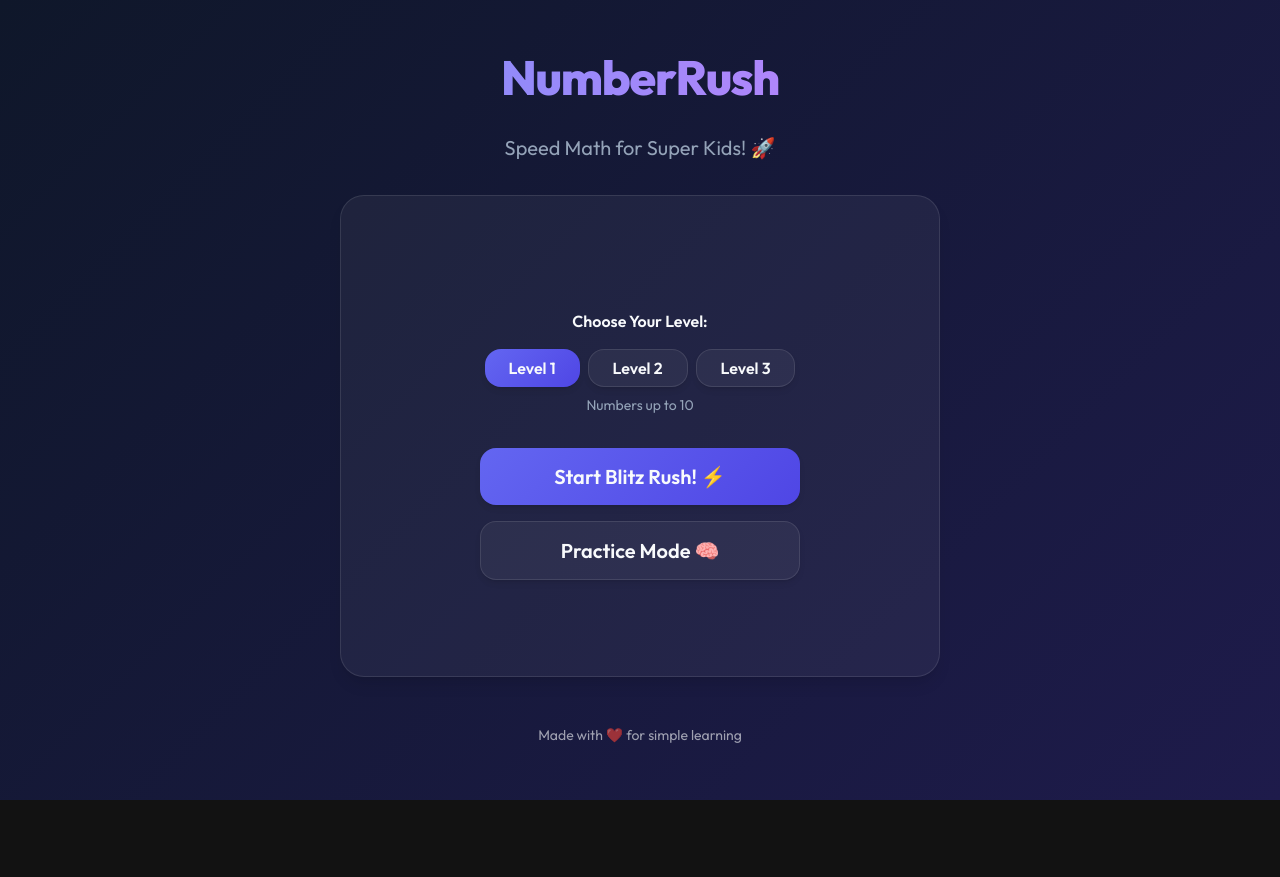
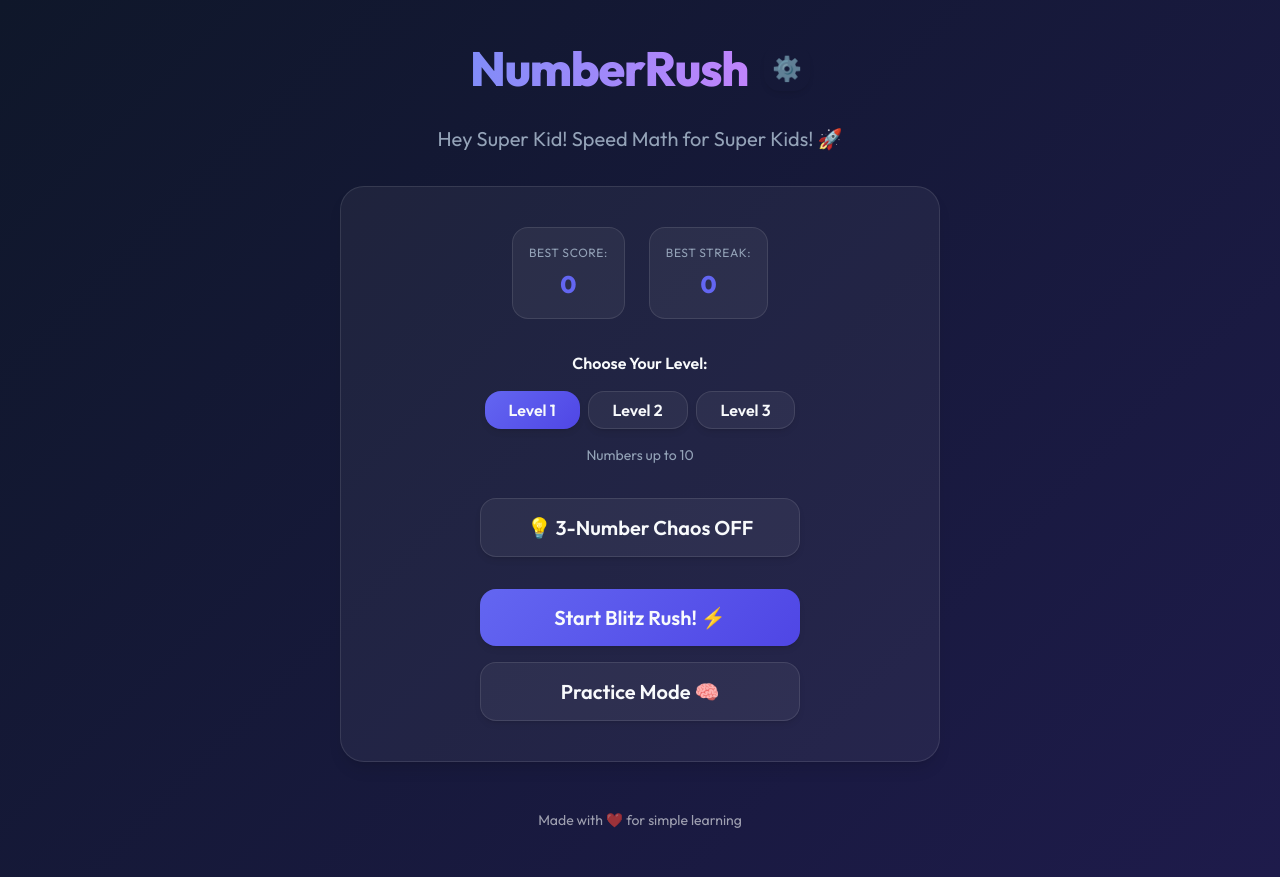
Before and after one commit to toanle88/NumberRush, a React (Vite) app: page / in a window 1280 px wide. Before the commit the page ends 800 px from the top, so only its background shows below. Built offline with nearby package versions, Linux system fonts and the light colour scheme.

Commit message:
feat: Implement the initial NumberRush math game with core gameplay, scoring, time limits, and settings.

```diff
--- a/src/App.css
+++ b/src/App.css
@@ -281,6 +281,134 @@
   margin: 0.5rem 0;
 }
 
+.advanced-toggle {
+  display: flex;
+  justify-content: center;
+}
+
+.header-top {
+  display: flex;
+  justify-content: center;
+  align-items: center;
+  gap: 1rem;
+  margin-bottom: 0.5rem;
+  position: relative;
+}
+
+.settings-btn {
+  background: transparent;
+  border: none;
+  font-size: 1.5rem;
+  cursor: pointer;
+  padding: 0.5rem;
+  opacity: 0.7;
+  transition: opacity 0.2s, transform 0.2s;
+}
+
+.settings-btn:hover {
+  opacity: 1;
+  transform: rotate(45deg);
+}
+
+.best-stats {
+  display: flex;
+  justify-content: center;
+  gap: 1.5rem;
+  margin-bottom: 2rem;
+}
+
+.stat-card {
+  background: rgba(255, 255, 255, 0.05);
+  padding: 1rem;
+  border-radius: var(--radius-md);
+  border: 1px solid var(--card-border);
+  display: flex;
+  flex-direction: column;
+  gap: 0.25rem;
+}
+
+.stat-card span {
+  font-size: 0.75rem;
+  color: var(--text-secondary);
+  text-transform: uppercase;
+  letter-spacing: 0.05em;
+}
+
+.stat-card strong {
+  font-size: 1.5rem;
+  color: var(--color-primary);
+}
+
+/* Modal Styles */
+.modal-overlay {
+  position: fixed;
+  top: 0;
+  left: 0;
+  width: 100%;
+  height: 100%;
+  background: rgba(0, 0, 0, 0.8);
+  backdrop-filter: blur(8px);
+  display: flex;
+  justify-content: center;
+  align-items: center;
+  z-index: 100;
+}
+
+.modal-content {
+  background: var(--bg-dark);
+  padding: 2rem;
+  border-radius: var(--radius-lg);
+  border: 1px solid var(--card-border);
+  box-shadow: var(--shadow-lg);
+  width: 90%;
+  max-width: 400px;
+  display: flex;
+  flex-direction: column;
+  gap: 1.5rem;
+}
+
+.setting-item {
+  display: flex;
+  flex-direction: column;
+  gap: 0.75rem;
+  text-align: left;
+}
+
+.setting-item label {
+  font-weight: 600;
+  color: var(--text-secondary);
+}
+
+.setting-item input {
+  padding: 0.75rem;
+  border-radius: var(--radius-md);
+  background: rgba(255, 255, 255, 0.05);
+  border: 1px solid var(--card-border);
+  color: #fff;
+  font-size: 1rem;
+}
+
+.timer-options {
+  display: grid;
+  grid-template-columns: repeat(4, 1fr);
+  gap: 0.5rem;
+}
+
+.setting-item button.danger {
+  background: rgba(239, 68, 68, 0.1);
+  color: var(--color-error);
+  border-color: rgba(239, 68, 68, 0.2);
+}
+
+.setting-item button.danger:hover {
+  background: var(--color-error);
+  color: #fff;
+}
+
+.close-modal {
+  margin-top: 1rem;
+}
+
 header h1 {
   margin-bottom: 0px;
 }
--- a/src/App.tsx
+++ b/src/App.tsx
@@ -7,6 +7,16 @@ import { playCorrectSound, playIncorrectSound, playFinishSound, playTickSound }
 import './App.css';
 
 function App() {
+  // Load settings from localStorage
+  const [initialTime, setInitialTime] = useState(() =>
+    parseInt(localStorage.getItem('numberrush_timer') || '10', 10)
+  );
+  const [playerName, setPlayerName] = useState(() =>
+    localStorage.getItem('numberrush_name') || 'Super Kid'
+  );
+  const [settingsOpen, setSettingsOpen] = useState(false);
+  const [isAdvanced, setIsAdvanced] = useState(false);
+
   const {
     status,
     score,
@@ -15,17 +25,20 @@ function App() {
     mode,
     currentQuestion,
     history,
+    highScore,
+    bestStreak,
     startGame,
     submitAnswer,
-    resetGame
-  } = useGame(10);
+    resetGame,
+    resetStats
+  } = useGame(initialTime);
 
   const [input, setInput] = useState('');
   const [feedback, setFeedback] = useState<'correct' | 'incorrect' | null>(null);
   const [selectedLevel, setSelectedLevel] = useState(1);
 
   const handleStart = (m: GameMode) => {
-    startGame(selectedLevel, m);
+    startGame(selectedLevel, m, isAdvanced);
   };
 
   const handleInput = useCallback((val: string) => {
@@ -55,6 +68,23 @@ function App() {
     }
   }, [resetGame]);
 
+  const handleResetProgress = () => {
+    if (confirm('Reset all high scores and streaks?')) {
+      resetStats();
+    }
+  };
+
+  const updateName = (e: React.ChangeEvent<HTMLInputElement>) => {
+    const newName = e.target.value;
+    setPlayerName(newName);
+    localStorage.setItem('numberrush_name', newName);
+  };
+
+  const updateTimer = (val: number) => {
+    setInitialTime(val);
+    localStorage.setItem('numberrush_timer', val.toString());
+  };
+
   // Clear feedback after 0.8 seconds
   useEffect(() => {
     if (feedback) {
@@ -66,7 +96,7 @@ function App() {
   // Handle keyboard input
   useEffect(() => {
     const handleKeyDown = (e: KeyboardEvent) => {
-      if (status !== 'playing') return;
+      if (status !== 'playing' || settingsOpen) return;
 
       if (e.key >= '0' && e.key <= '9') {
         handleInput(e.key);
@@ -81,12 +111,12 @@ function App() {
 
     window.addEventListener('keydown', handleKeyDown);
     return () => window.removeEventListener('keydown', handleKeyDown);
-  }, [status, handleInput, handleSubmit, handleClear, handleExit]); // removed input dependency
+  }, [status, handleInput, handleSubmit, handleClear, handleExit, settingsOpen]);
 
   // Handle sounds for timer and finish
   useEffect(() => {
     if (status === 'playing' && mode === 'blitz') {
-      if (timeLeft <= 5 && timeLeft > 0) {
+      if (timeLeft <= 3 && timeLeft > 0) {
         playTickSound();
       } else if (timeLeft === 0) {
         playFinishSound();
@@ -99,10 +129,13 @@ function App() {
   return (
     <main className="animate-pop">
       <header>
-        <h1>NumberRush</h1>
+        <div className="header-top">
+          <h1>NumberRush</h1>
+          <button className="settings-btn" onClick={() => setSettingsOpen(true)}>⚙️</button>
+        </div>
         {status === 'idle' && (
           <p style={{ color: 'var(--text-secondary)', fontSize: '1.25rem', marginBottom: '2rem' }}>
-            Speed Math for Super Kids! 🚀
+            Hey {playerName}! Speed Math for Super Kids! 🚀
           </p>
         )}
       </header>
@@ -110,9 +143,20 @@ function App() {
       <div className="game-container">
         {status === 'idle' && (
           <div className="dashboard animate-pop">
+            <div className="best-stats">
+              <div className="stat-card">
+                <span>Best Score:</span>
+                <strong>{highScore}</strong>
+              </div>
+              <div className="stat-card">
+                <span>Best Streak:</span>
+                <strong>{bestStreak}</strong>
+              </div>
+            </div>
+
             <div className="level-selector" style={{ marginBottom: '2rem' }}>
               <p style={{ marginBottom: '1rem', fontWeight: 600 }}>Choose Your Level:</p>
-              <div style={{ display: 'flex', gap: '0.5rem', justifyContent: 'center' }}>
+              <div style={{ display: 'flex', gap: '0.5rem', justifyContent: 'center', flexWrap: 'wrap' }}>
                 {[1, 2, 3].map(lvl => (
                   <button
                     key={lvl}
@@ -124,12 +168,23 @@ function App() {
                   </button>
                 ))}
               </div>
-              <p style={{ fontSize: '0.875rem', color: 'var(--text-secondary)', marginTop: '0.5rem' }}>
+              <p style={{ fontSize: '0.875rem', color: 'var(--text-secondary)', marginTop: '1rem' }}>
                 {selectedLevel === 1 && "Numbers up to 10"}
                 {selectedLevel === 2 && "Numbers up to 20"}
                 {selectedLevel === 3 && "Numbers up to 50"}
               </p>
             </div>
+
+            <div className="advanced-toggle" style={{ marginBottom: '2rem' }}>
+              <button
+                className={isAdvanced ? 'primary' : ''}
+                onClick={() => setIsAdvanced(!isAdvanced)}
+                style={{ width: '100%', maxWidth: '320px' }}
+              >
+                {isAdvanced ? '🔥 3-Number Chaos ON' : '💡 3-Number Chaos OFF'}
+              </button>
+            </div>
+
             <div className="mode-selection" style={{ display: 'grid', gap: '1rem' }}>
               <button className="primary" onClick={() => handleStart('blitz')}>Start Blitz Rush! ⚡</button>
               <button onClick={() => handleStart('practice')}>Practice Mode 🧠</button>
@@ -147,7 +202,7 @@ function App() {
               currentInput={input}
               score={score}
               timeLeft={mode === 'practice' ? 9999 : timeLeft}
-              maxTime={10}
+              maxTime={initialTime}
               streak={streak}
             />
             <Numpad
@@ -179,6 +234,45 @@ function App() {
         )}
       </div>
 
+      {settingsOpen && (
+        <div className="modal-overlay animate-pop" onClick={() => setSettingsOpen(false)}>
+          <div className="modal-content" onClick={e => e.stopPropagation()}>
+            <h3>Settings ⚙️</h3>
+
+            <div className="setting-item">
+              <label>Your Name:</label>
+              <input
+                type="text"
+                value={playerName}
+                onChange={updateName}
+                placeholder="Enter your name"
+              />
+            </div>
+
+            <div className="setting-item">
+              <label>Question Speed (Seconds):</label>
+              <div className="timer-options">
+                {[5, 10, 15, 20].map(t => (
+                  <button
+                    key={t}
+                    className={initialTime === t ? 'primary' : ''}
+                    onClick={() => updateTimer(t)}
+                  >
+                    {t}s
+                  </button>
+                ))}
+              </div>
+            </div>
+
+            <div className="setting-item">
+              <button className="danger" onClick={handleResetProgress}>Reset All Progress 🗑️</button>
+            </div>
+
+            <button className="close-modal" onClick={() => setSettingsOpen(false)}>Close</button>
+          </div>
+        </div>
+      )}
+
       <footer style={{ marginTop: '3rem', fontSize: '0.875rem', opacity: 0.6 }}>
         <p>Made with ❤️ for simple learning</p>
       </footer>
--- a/src/hooks/useGame.ts
+++ b/src/hooks/useGame.ts
@@ -11,33 +11,46 @@ interface GameState {
   timeLeft: number;
   status: GameStatus;
   mode: GameMode;
+  isAdvanced: boolean; // 3 numbers mode
   currentQuestion: MathQuestion | null;
   history: Array<{ question: MathQuestion; playerAnswer: number; isCorrect: boolean }>;
+  highScore: number;
+  bestStreak: number;
 }
 
-export const useGame = (initialTime: number = 60) => {
+const STORAGE_KEYS = {
+  HIGH_SCORE: 'numberrush_highscore',
+  BEST_STREAK: 'numberrush_beststreak',
+};
+
+export const useGame = (initialTime: number = 10) => {
   const [state, setState] = useState<GameState>({
     score: 0,
     streak: 0,
     timeLeft: initialTime,
     status: 'idle',
     mode: 'blitz',
+    isAdvanced: false,
     currentQuestion: null,
     history: [],
+    highScore: parseInt(localStorage.getItem(STORAGE_KEYS.HIGH_SCORE) || '0', 10),
+    bestStreak: parseInt(localStorage.getItem(STORAGE_KEYS.BEST_STREAK) || '0', 10),
   });
 
   const timerRef = useRef<number | null>(null);
 
-  const startGame = useCallback((level: number = 1, mode: GameMode = 'blitz') => {
-    setState({
+  const startGame = useCallback((level: number = 1, mode: GameMode = 'blitz', isAdvanced: boolean = false) => {
+    setState(prev => ({
+      ...prev,
       score: 0,
       streak: 0,
       timeLeft: initialTime,
       status: 'playing',
       mode,
-      currentQuestion: generateQuestion(level),
+      isAdvanced,
+      currentQuestion: generateQuestion(level, isAdvanced),
       history: [],
-    });
+    }));
   }, [initialTime]);
 
   const submitAnswer = useCallback((playerAnswer: number) => {
@@ -49,13 +62,21 @@ export const useGame = (initialTime: number = 60) => {
       const newScore = isCorrect ? prev.score + (10 * (Math.floor(prev.streak / 5) + 1)) : prev.score;
       const newStreak = isCorrect ? prev.streak + 1 : 0;
 
+      const newHighScore = Math.max(prev.highScore, newScore);
+      const newBestStreak = Math.max(prev.bestStreak, newStreak);
+
+      if (newHighScore > prev.highScore) localStorage.setItem(STORAGE_KEYS.HIGH_SCORE, newHighScore.toString());
+      if (newBestStreak > prev.bestStreak) localStorage.setItem(STORAGE_KEYS.BEST_STREAK, newBestStreak.toString());
+
       return {
         ...prev,
         score: newScore,
         streak: newStreak,
-        timeLeft: initialTime, // Reset timer on every answer
+        highScore: newHighScore,
+        bestStreak: newBestStreak,
+        timeLeft: initialTime,
         history: [...prev.history, { question: prev.currentQuestion!, playerAnswer, isCorrect }],
-        currentQuestion: generateQuestion(Math.min(3, Math.floor(newScore / 100) + 1)),
+        currentQuestion: generateQuestion(Math.min(3, Math.floor(newScore / 100) + 1), prev.isAdvanced),
       };
     });
 
@@ -72,6 +93,12 @@ export const useGame = (initialTime: number = 60) => {
     if (timerRef.current) clearInterval(timerRef.current);
   }, [initialTime]);
 
+  const resetStats = useCallback(() => {
+    localStorage.removeItem(STORAGE_KEYS.HIGH_SCORE);
+    localStorage.removeItem(STORAGE_KEYS.BEST_STREAK);
+    setState(prev => ({ ...prev, highScore: 0, bestStreak: 0 }));
+  }, []);
+
   useEffect(() => {
     let interval: number | null = null;
 
@@ -79,18 +106,19 @@ export const useGame = (initialTime: number = 60) => {
       interval = setInterval(() => {
         setState(prev => {
           if (prev.timeLeft <= 1) {
-            if (interval) clearInterval(interval);
+            if (timerRef.current) clearInterval(timerRef.current);
             return { ...prev, timeLeft: 0, status: 'finished' };
           }
           return { ...prev, timeLeft: prev.timeLeft - 1 };
         });
       }, 1000);
+      timerRef.current = interval;
     }
 
     return () => {
       if (interval) clearInterval(interval);
     };
-  }, [state.status]);
+  }, [state.status, state.mode]);
 
   return {
     ...state,
@@ -98,5 +126,6 @@ export const useGame = (initialTime: number = 60) => {
     submitAnswer,
     endGame,
     resetGame,
+    resetStats,
   };
 };
```
Also changed, not shown: src/components/GameBoard.tsx (+8 -0 lines), src/utils/mathLogic.ts (+41 -7 lines).
